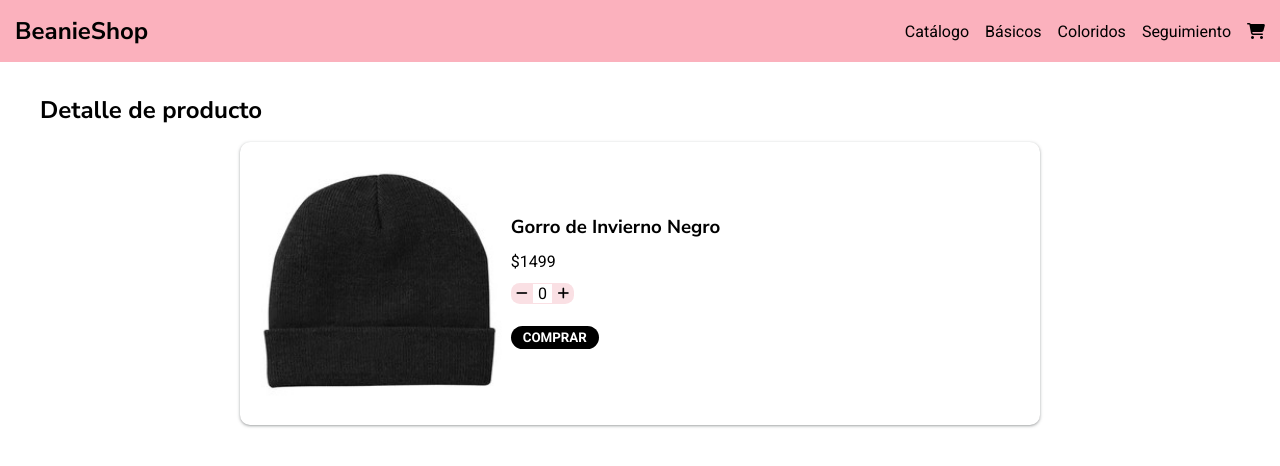
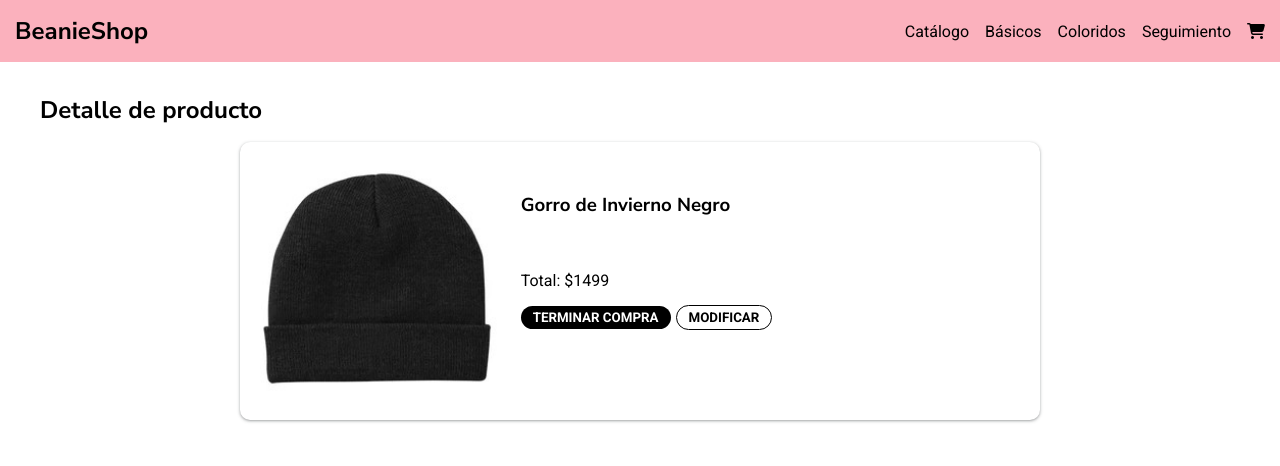
Before and after one commit to DavidArambulo/BeanieShop, a React (Create React App) app: page /item/0 in a window 1280 px wide. Both pictures are taken after a click on the button "COMPRAR". Shown: the top 466 px of the page. Built offline with nearby package versions, Linux system fonts and the light colour scheme.

Commit message:
Se agrego funcionalidad del boton de comprar y agrego un sistema de deshabilitacion de los botones de sumar y restar cantidad

```diff
--- a/src/components/BotonComprar/BotonComprar.jsx
+++ b/src/components/BotonComprar/BotonComprar.jsx
@@ -1,11 +1,20 @@
 import React from 'react';
+import { Link } from 'react-router-dom';
 
-const BotonComprar = () => {
-    return <button className='btn-comprar' type='submit' onClick={event=>{
+const BotonComprar = ({ terminarCompra, isTerminarCompra }) => {
+    return (
+        <>
+        {isTerminarCompra ? (
+            <>
+            <Link to='/cart'><button className='btn-primario'>TERMINAR COMPRA</button></Link>
+            <button className='btn-secundario' type='button' onClick={terminarCompra}>MODIFICAR</button>
+            </>
+        ) : (
+            <button className='btn-primario' type='button' onClick={terminarCompra}>COMPRAR</button>
+        )}
 
-    event.preventDefault();
-    console.log('compraste');
-    }}>COMPRAR</button>;
+        </>
+    );
 }
 
 export default BotonComprar;
--- a/src/components/ItemCount/ItemCount.jsx
+++ b/src/components/ItemCount/ItemCount.jsx
@@ -1,22 +1,12 @@
-import React, { useState } from 'react';
+import React from 'react';
 
-const ItemCount = ({ inicial, stock }) => {
-    const [cant, setCant] = useState(inicial)
-
-    const sumarCant = (event) =>{
-        event.preventDefault();
-        cant < stock ? setCant(cant + 1): setCant(cant);
-    };
-    const restarCant = (event) =>{
-        event.preventDefault();
-        cant > 0 ? setCant(cant - 1): setCant(cant);
-    };
+const ItemCount = ({ sumar, restar, cant, inicial, stock }) => {
 
     return(
         <div className='contador'>
-            <button className='contador-resta fas fa-minus' onClick={restarCant}></button>
+            <button className='contador-resta fas fa-minus' onClick={restar} disabled={cant > inicial ? false : true}></button>
             <p className='contador-cant'>{cant}</p>
-            <button className='contador-suma fas fa-plus' onClick={sumarCant}></button>
+            <button className='contador-suma fas fa-plus' onClick={sumar} disabled={cant < stock ? false : true}></button>
         </div>
     );
 }
--- a/src/components/ItemDetail/ItemDetail.jsx
+++ b/src/components/ItemDetail/ItemDetail.jsx
@@ -1,15 +1,37 @@
-import React from 'react';
+import React, { useState } from 'react';
 import ItemCount from '../ItemCount/ItemCount';
 import BotonComprar from '../BotonComprar/BotonComprar';
 
 const ItemDetail = ({ img, nombre, precio, stock }) => {
+    const [cant, setCant] = useState(1);
+    const [isTerminarCompra, setIsTerminarCompra] = useState(false);
+
+    const toggleIsTerminarCompra = (event) =>{
+        event.preventDefault();
+        setIsTerminarCompra(!isTerminarCompra)
+    }
+
+    const sumarCant = (event) =>{
+        event.preventDefault();
+        cant < stock ? setCant(cant + 1): setCant(cant);
+    };
+    const restarCant = (event) =>{
+        event.preventDefault();
+        cant > 1 ? setCant(cant - 1): setCant(cant);
+    };
+
     return (
-        <form className='detalle-item'>
+        <form className={`detalle-item${isTerminarCompra ? " terminar" : ""}`}>
             <img src={'/' + img} alt={nombre} className="detalle-item-img" />
             <h3 className='detalle-item-nombre'>{nombre}</h3>
             <p className='detalle-item-precio'>${precio}</p>
-            <div className='detalle-item-cant'><ItemCount inicial={0} stock={stock} /></div>
-            <div className='detalle-item-btn-comprar'><BotonComprar /></div>
+            <div className='detalle-item-contador'>
+                <ItemCount sumar={sumarCant} restar={restarCant} cant={cant} inicial={1} stock={stock}/>
+            </div>
+            <p className='detalle-item-total'>Total: ${precio*cant}</p>
+            <div className='detalle-item-btn-comprar'>
+                <BotonComprar terminarCompra={toggleIsTerminarCompra} isTerminarCompra={isTerminarCompra} />
+            </div>
         </form>
     )
 }
--- a/src/components/ItemDetail/ItemDetailContainer.jsx
+++ b/src/components/ItemDetail/ItemDetailContainer.jsx
@@ -17,7 +17,7 @@ const ItemDetailContainer = () => {
     };
     useEffect(
         () => {
-            //setProductoAMostrar();
+            setProductoAMostrar();
             obtenerDatosProducto().then(respuesta => setProductoAMostrar(respuesta));
         },
         // eslint-disable-next-line
--- a/src/styles/main.scss
+++ b/src/styles/main.scss
@@ -6,4 +6,4 @@
 @import './partials/itemCount';
 @import './partials/loader';
 @import './partials/itemDetail';
-@import './partials/botonComprar'
+@import './partials/botones';
--- a/src/styles/partials/_botonComprar.scss
+++ /dev/null
@@ -1,7 +0,0 @@
-.btn-comprar{
-    color: #fff;
-    border-radius: 15px;
-    background-color: #000;
-    padding: 0.25rem $espacioParrafos;
-    font-weight: 700;
-}
--- /dev/null
+++ b/src/styles/partials/_botones.scss
@@ -0,0 +1,16 @@
+.btn-primario{
+    color: #fff;
+    border-radius: 15px;
+    background-color: #000;
+    padding: 0.25rem $espacioParrafos;
+    font-weight: 700;
+}
+.btn-secundario{
+    margin-left: 5px;
+    color: #000;
+    border-radius: 15px;
+    background-color: #fff;
+    padding: 0.25rem $espacioParrafos;
+    font-weight: 700;
+    border: 1px solid #000;
+}
--- a/src/styles/partials/_itemDetail.scss
+++ b/src/styles/partials/_itemDetail.scss
@@ -12,12 +12,15 @@
     border-radius: 10px;
     padding: $espacioParrafos;
     display: grid;
+    column-gap: 15px;
+    row-gap: 15px;
     grid-template-columns: 0.5fr 1fr;
-    grid-template-rows: 1fr 0.5fr 0.5fr 1fr;
+    grid-template-rows: 1fr auto auto auto 1fr;
     grid-template-areas:
         "img nombre"
         "img precio"
         "img contador"
+        "img total"
         "img comprar";
 
     .detalle-item-img{
@@ -26,20 +29,32 @@
     }
     .detalle-item-nombre{
         grid-area: nombre;
-        height: fit-content;
-        margin-top: auto;
-        margin-bottom: 0;
+        align-self: center;
     }
     .detalle-item-precio{
         grid-area: precio;
-        height: fit-content;
-        margin-top: auto;
-        margin-bottom: auto;
     }
     .detalle-item-contador{
         grid-area: contador;
     }
+    .detalle-item-total{
+        grid-area: total;
+    }
     .detalle-item-btn-comprar{
         grid-area: comprar;
     }
+
+    &.terminar{
+        grid-template-rows: 1fr auto 1fr;
+        grid-template-areas:
+            "img nombre"
+            "img total"
+            "img comprar";
+        .detalle-item-precio{
+            display: none;
+        }
+        .detalle-item-contador{
+            display: none;
+        }
+    }
 }
```
